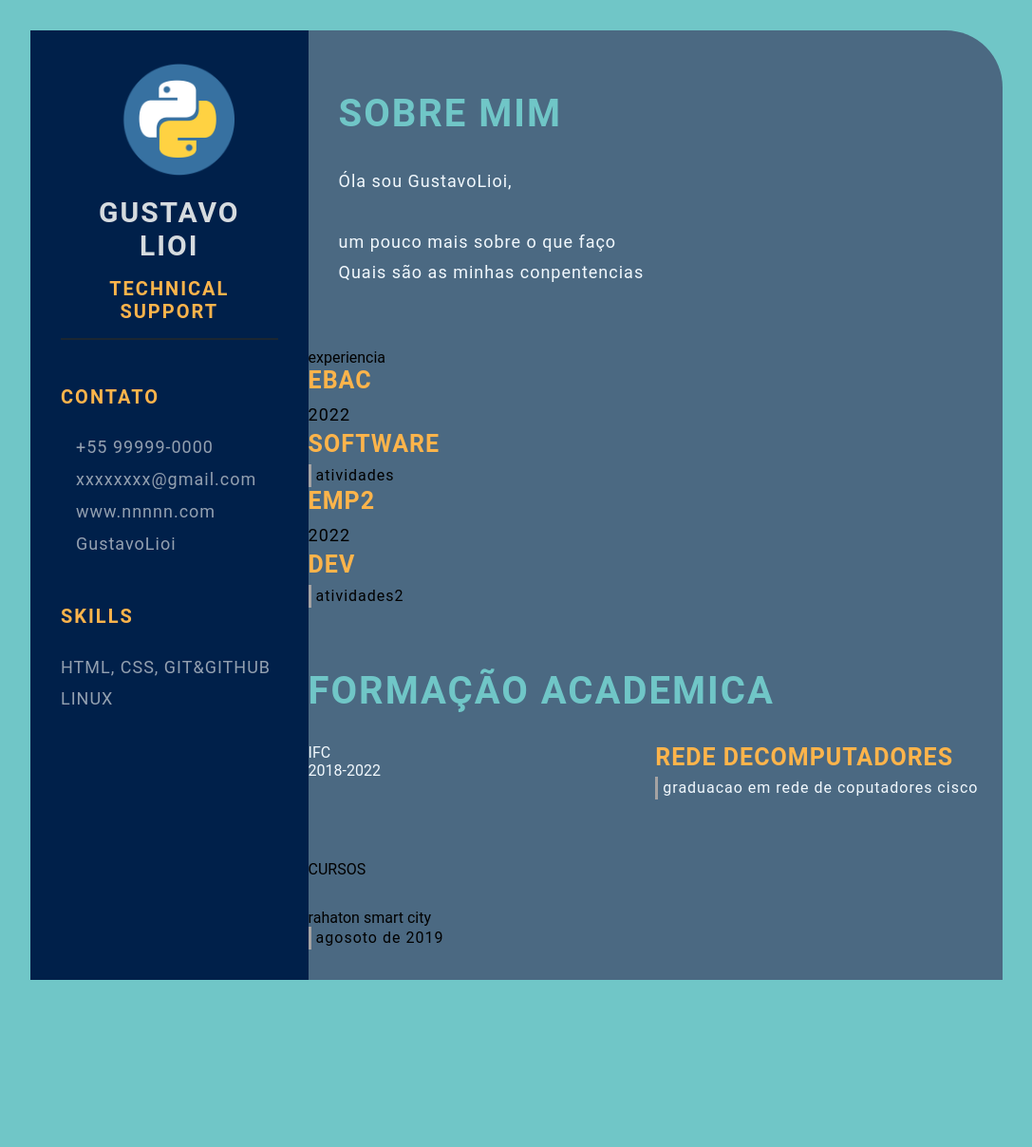
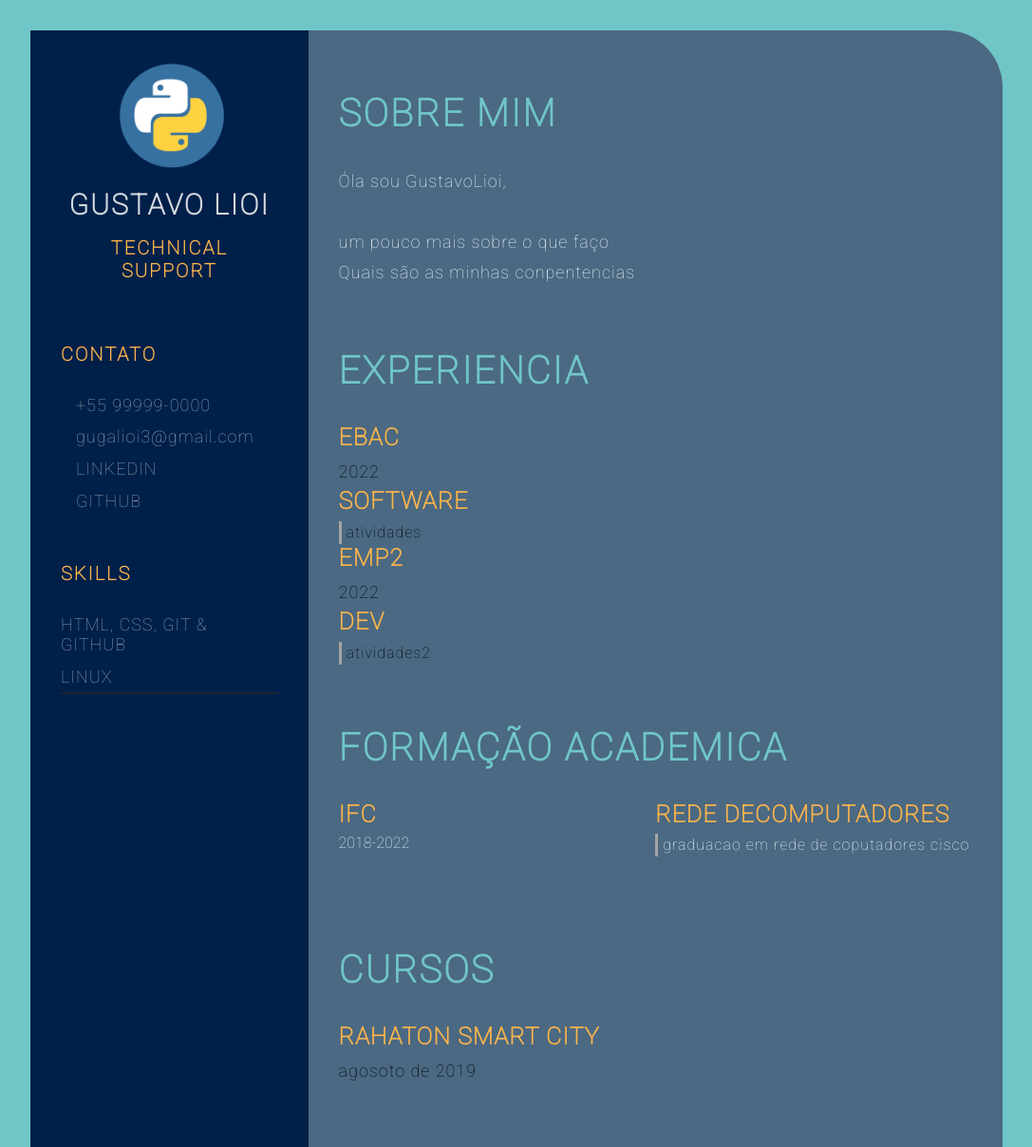
Before and after one commit to GustavoLioi/deveweekgit.github.io, a plain HTML site: page index.html in a window 1280 px wide. Shown: the whole page at 95% size, without its empty margins (96-1183 px from the left). Before the commit the page ends 1064 px from the top, so only its background shows below. Drawn offline with Linux system fonts and the light colour scheme.

Commit message:
curriculo

```diff
--- a/index.html
+++ b/index.html
@@ -1,12 +1,17 @@
 <!DOCTYPE html>
 <html lang="pt-br">
+
 <head>
     <meta charset="UTF-8">
     <meta http-equiv="X-UA-Compatible" content="IE=edge">
     <meta name="viewport" content="width=device-width, initial-scale=1.0">
     <title>dev2</title>
-        <link rel="stylesheet" href="style.css"
+    <link rel="stylesheet" href="style.css">
+    <link rel="preconnect" href="https://fonts.googleapis.com">
+    <link rel="preconnect" href="https://fonts.gstatic.com" crossorigin>
+    <link href="https://fonts.googleapis.com/css2?family=Roboto:wght@100&display=swap" rel="stylesheet">
 </head>
+
 <body>
     <main class="resume-contents">
         <section class="left-section">
@@ -15,22 +20,28 @@
                     <img class="profile-image" src="img/profile-image.png" alt="profile image">
                     <p class="name">Gustavo Lioi</p>
                     <p class="profession">technical support</p>
-                    </div>
+
                     <div class="contact-info">
                         <p class="left-title">contato</p>
                         <ul>
                             <li><i class="fa fa-phone"></i> +55 99999-0000</li>
-                            <li><i class="fa fa-envelope"></i>xxxxxxxx@gmail.com</li>
-                            <li><i class="fa fa-globe"></i> www.nnnnn.com</li>
-                            <li><i class="fa fa-github"></i>GustavoLioi </li>
+                            <li><i class="fa fa-envelope"></i>gugalioi3@gmail.com</li>
+                            <li><i class="fa fa-globe"></i><a class="site" href="https://www.linkedin.com/in/gustavo-lioi-90b6a917a/" target="_blank">LINKEDIN</a></li>
+                            <li><i class="fa fa-github"></i><a class="site" href="https://github.com/GustavoLioi"
+                                    target="_blank">GITHUB</a></li>
                         </ul>
                     </div>
                     <div class="skills">
                         <p class="left-title">skills</p>
                         <UL>
-                            <li><p>HTMl, CSS, git&github</p></li>
-                            <li><p>linux</p></li>
+                            <li>
+                                <p>HTMl, CSS, git & github</p>
+                            </li>
+                            <li>
+                                <p>LINUX</p>
+                            </li>
                         </UL>
+                    </div>
                 </div>
             </section>
         </section>
@@ -47,11 +58,11 @@
                         <br> Quais são as minhas conpentencias
                     </p>
                 </section>
-                    </div>
+
 
                 <section class="experience gap">
-                     <div class="rigth-title">experiencia</div>
-                        <div class="experiece-contents">
+                    <div class="right-title">experiencia</div>
+                    <div class="xperience-contents">
                         <div class="exp-left">
                             <p class="exp-company-name">EBAC </p>
                             <p class="exp-time-period">2022</p>
@@ -71,17 +82,16 @@
                         <p class="exp-position"> dev </p>
                         <p class="exp-desc">atividades2 </p>
                     </div>
-                    </div>
+
                 </section>
                 <section class="education gap">
                     <div class="right-title"> formação academica</div>
                     <div class="education-contents">
                         <div class="education-left">
-<p class="education-school-mane">IFC</p>
+                            <p class="education-school-name">IFC</p>
                             <p class="education-time-period">2018-2022</p>
                         </div>
                         <div class="education-right">
-
                             <p class="education-subject">rede decomputadores</p>
                             <p class="education-desc">
                                 graduacao em rede de coputadores cisco
@@ -92,15 +102,16 @@
 
                 </section>
                 <section class="awards gap">
-                    <div class="rigth-title">CURSOS </div>
-    <div class="awards-contents"> </div>
+                    <div class="right-title">CURSOS </div>
+                    <div class="wards-contents"> </div>
                     <div class awards-left>
-                    <p class="awwards-compant-name"> rahaton smart city</p>
-                    <p class="awards-desc">agosoto de 2019</p>
-                </div>
+                        <p class="awards-company-name"> rahaton smart city</>
+                        <p class="awards-time-period">agosoto de 2019</p>
                     </div>
                 </section>
+            </div>
         </section>
     </main>
 </body>
+
 </html>
--- a/style.css
+++ b/style.css
@@ -38,15 +38,10 @@ body {
 .profile {
     width: 100%;
     border-bottom: 2px solid #1B2631;
-
 }
 
 .profile .profile-image {
-    position: auto;
-    width: 244px;
-    height: 122px;
-    left: 116px;
-    top: 64px;
+    width: 100%;
 }
 
 .name {
@@ -56,10 +51,7 @@ body {
     text-transform: uppercase;
     text-align: center;
     font-weight: bold;
-    padding: 1rem;
-    position: center;
-
-
+    padding: 1rem 0;
 }
 
 .profession {
@@ -70,9 +62,6 @@ body {
     letter-spacing: 2px;
     font-weight: bold;
     padding-bottom: 1rem;
-    position: center;
-
-
 }
 
 /* .contact-info { border-bottom: 2px solid #1B2631; } */
@@ -92,17 +81,17 @@ body {
 }
 
 .contact-info ul li,
-.references ul li {
+.references ul li{
     padding: .4rem 0;
     display: flex;
     align-items: center;
     color: #d6dbdfaf;
     letter-spacing: 1px;
     font-size: 18px;
-}
+    }
 
 .contact-info ul li i,
-.references ul li i {
+.references ul li i{
     padding-right: 1rem;
     font-size: 18px;
     color: #2E86C1;
@@ -213,6 +202,11 @@ body {
     border-left: 3px solid #a5a3a3;
     padding-left: 5px;
 }
+.site {
+    text-decoration: none;
+    color: #d6dbdfaf;
+
+}
 
 /* Media queries */
 @media screen and (max-width:780px) {
```
Lines whose indentation alone changed are shown as unchanged.
